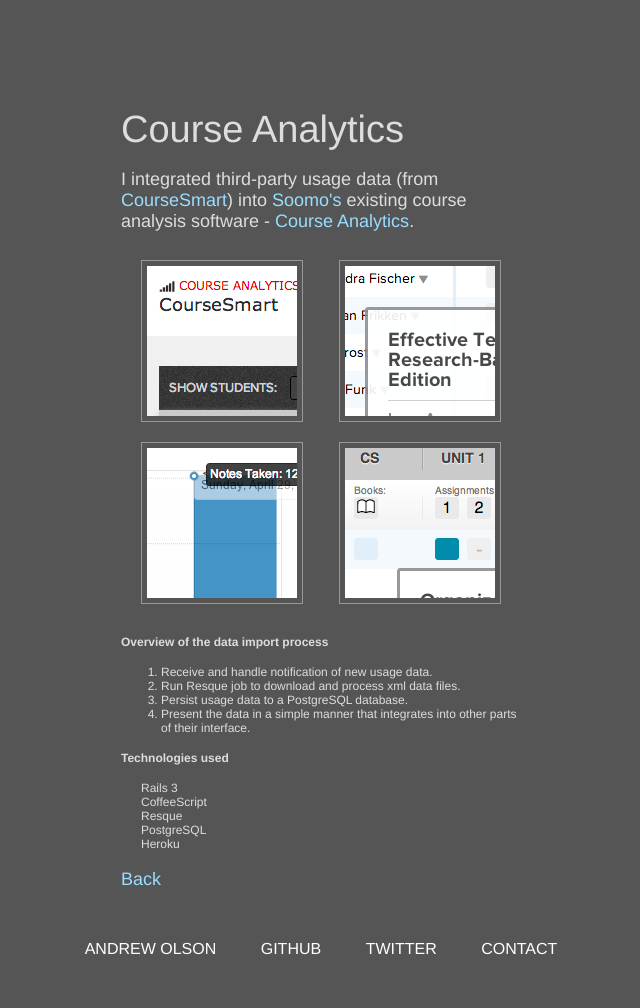
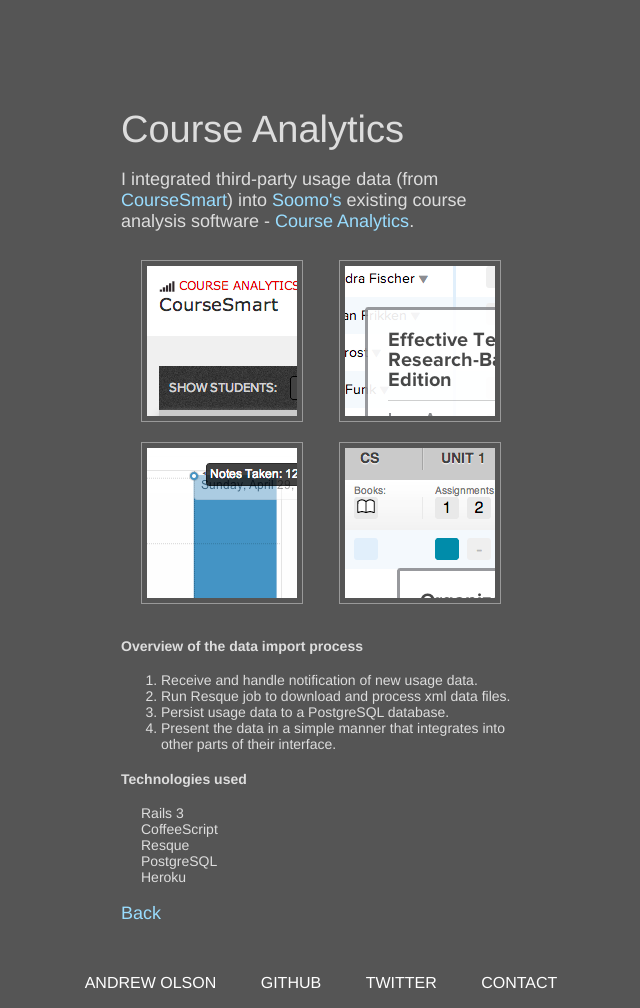
Before and after one commit to anolson/anolson.github.io, a Jekyll site: the page built from _posts/2012-11-09-course_analytics.html, in a window 1280 px wide. Shown: the whole page, without its empty margins (319-959 px from the left). Built offline with Jekyll 4.4.1, drawn with Linux system fonts in a browser that asks for light colours; before the commit the page ends 974 px from its top, so only the background shows below that.

Commit message:
Fix css.

```diff
--- a/css/screen.css
+++ b/css/screen.css
@@ -19,7 +19,7 @@
 
 
 #example {margin:0px auto; width:400px;}
-#example .details {font-size: 12px}
+#example .details {font-size: 14px}
 
 #zoom {color:#555;}
 
```
